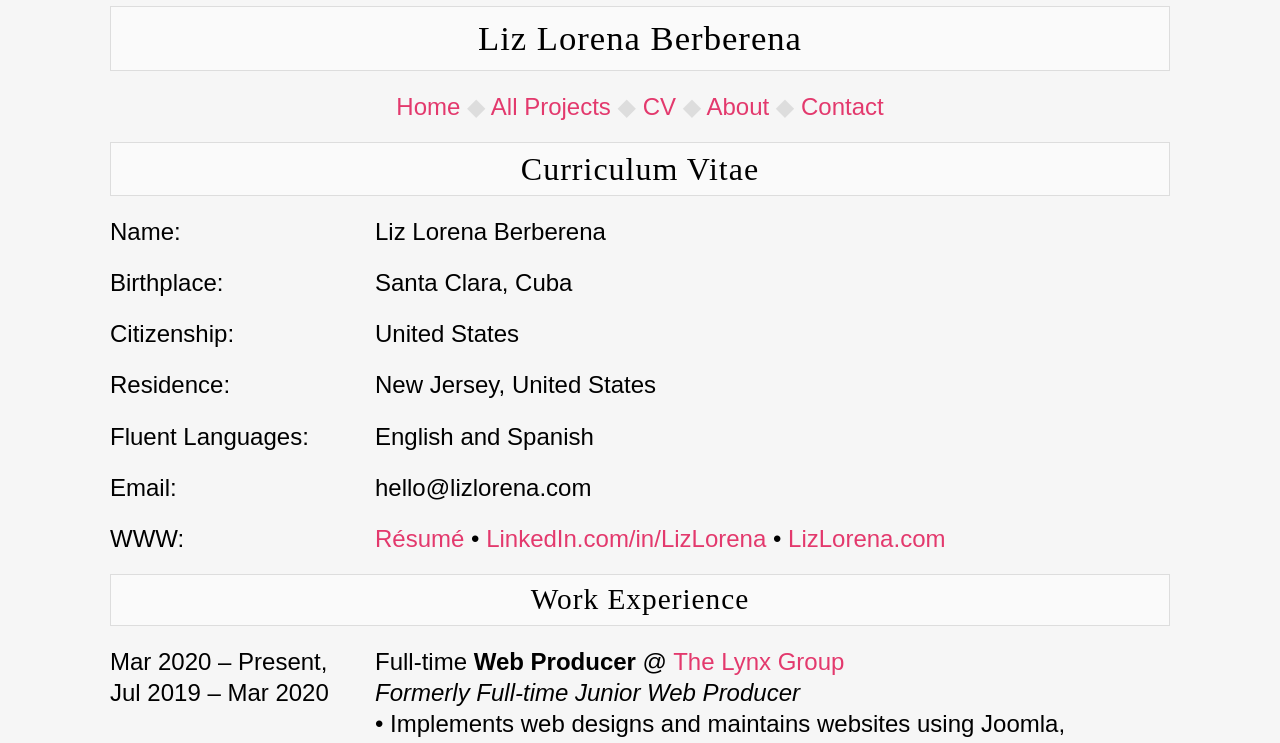
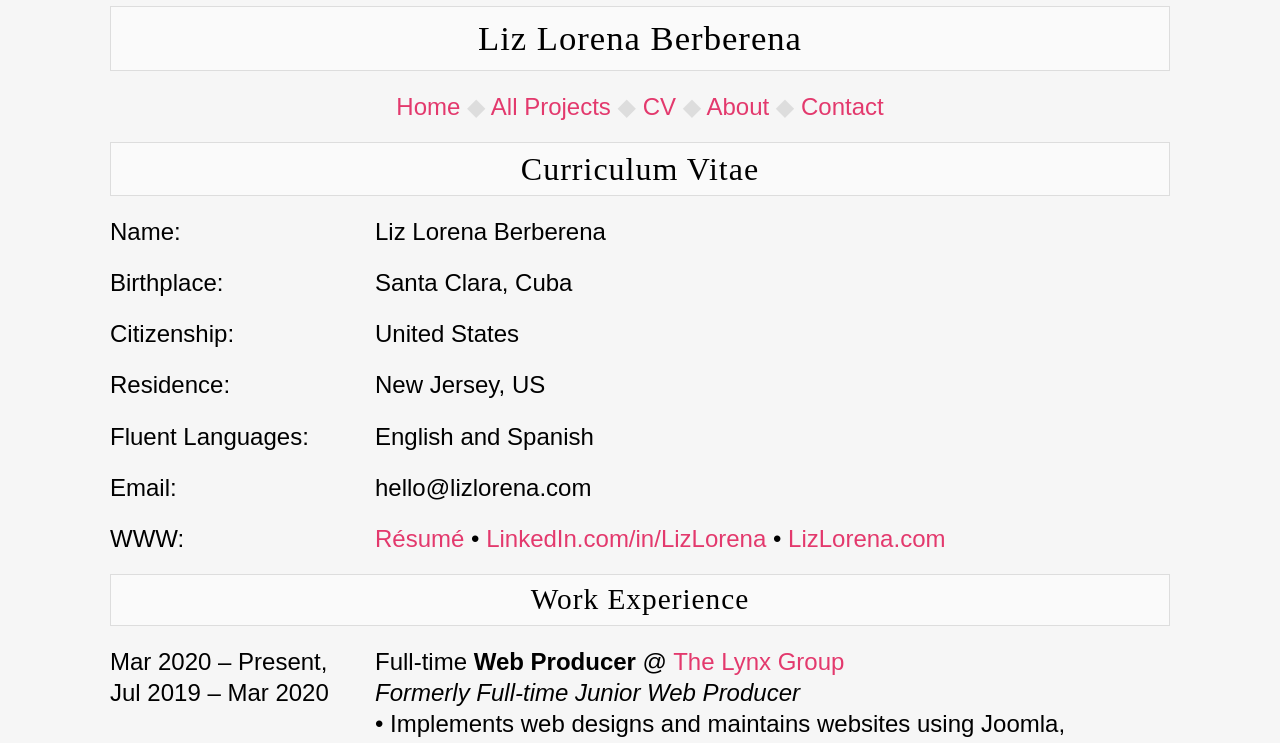
Before and after one commit to liz-lorena/2020, a Jekyll site: the page built from cv/index.html, in a window 1280 px wide and 900 px high, cut to the strip 157-900 px from the top of the window. Built offline with Jekyll 4.4.1, drawn with Linux system fonts in a browser that asks for light colours.

Commit message:
Update index.html

```diff
--- a/cv/index.html
+++ b/cv/index.html
@@ -14,7 +14,7 @@ title: curriculum vitae
 
 	<div class="columnOne"><p>Citizenship:</p></div><div class="columnTwo"><p>United States</p></div>
 
-	<div class="columnOne"><p>Residence:</p></div><div class="columnTwo"><p>New Jersey, United States</p></div>
+	<div class="columnOne"><p>Residence:</p></div><div class="columnTwo"><p>New Jersey, US</p></div>
 
 	<div class="columnOne"><p>Fluent Languages:</p></div><div class="columnTwo"><p>English and Spanish</p></div>
 
```
